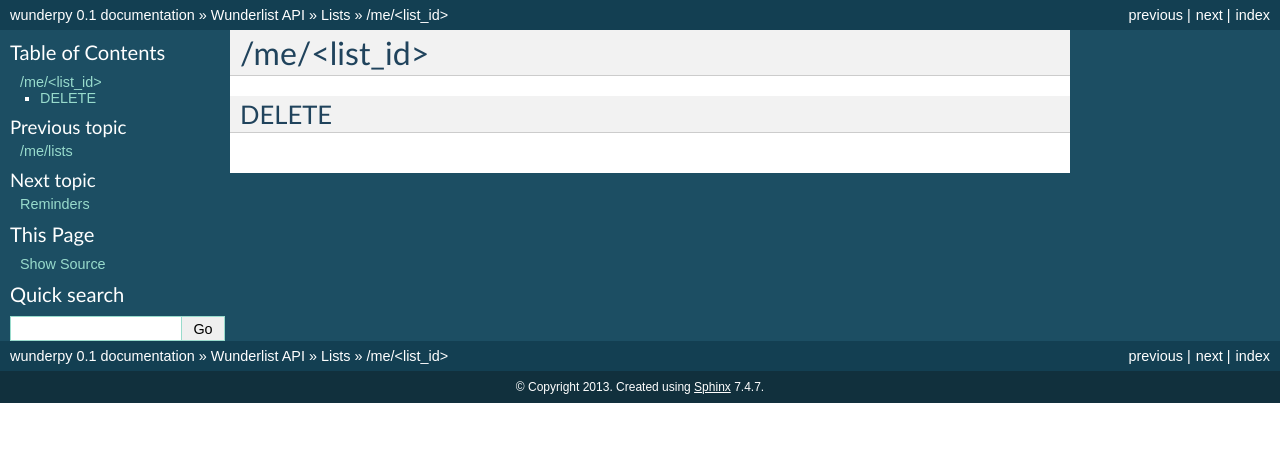
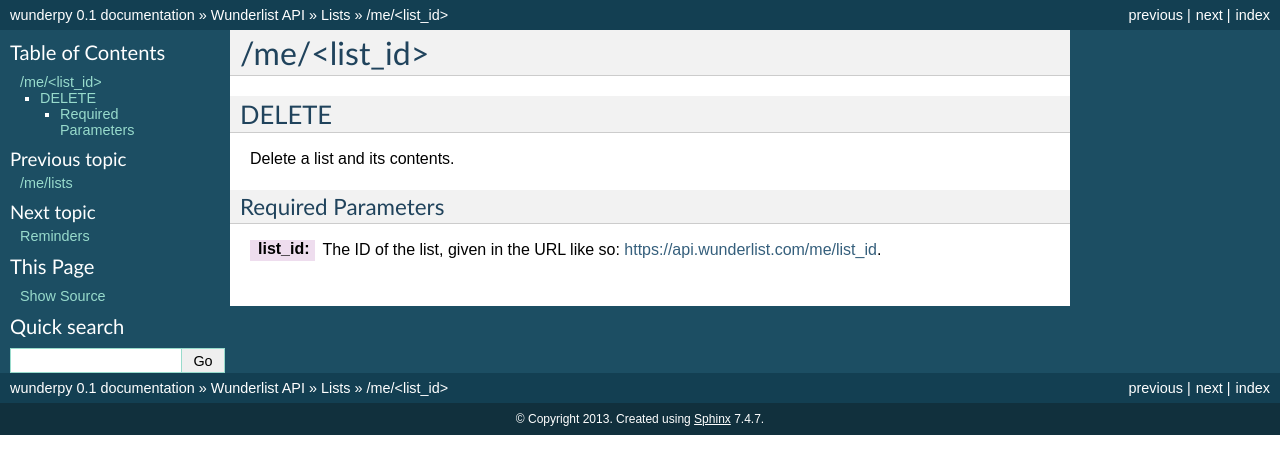
Before and after one commit to movermeyer/wunderpy, a Sphinx documentation site: the page built from docs/source/wunderlist_api/lists/list_id.rst, in a window 1280 px wide. Shown: the top 474 px of the page. Built offline with Sphinx 7.4.7, drawn with Linux system fonts in a browser that asks for light colours.

Commit message:
Document /me/list_id

```diff
--- a/docs/source/wunderlist_api/lists/list_id.rst
+++ b/docs/source/wunderlist_api/lists/list_id.rst
@@ -3,3 +3,9 @@
 
 DELETE
 ------
+
+Delete a list and its contents.
+
+Required Parameters
+"""""""""""""""""""
+:list_id: The ID of the list, given in the URL like so: https://api.wunderlist.com/me/list_id.
```
